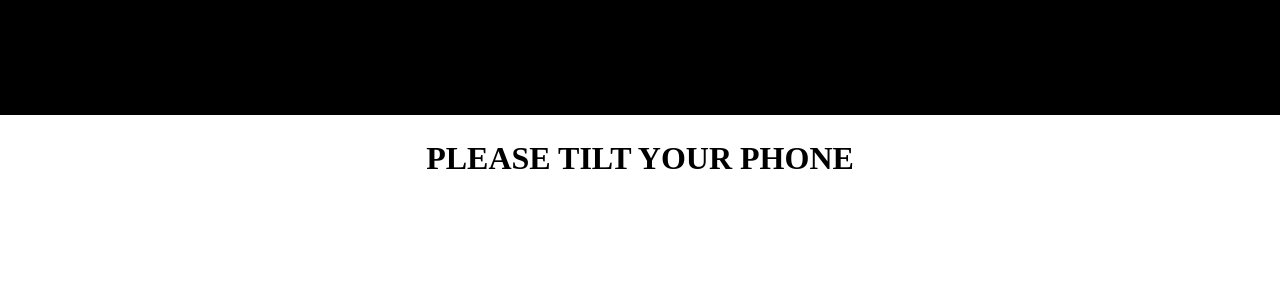
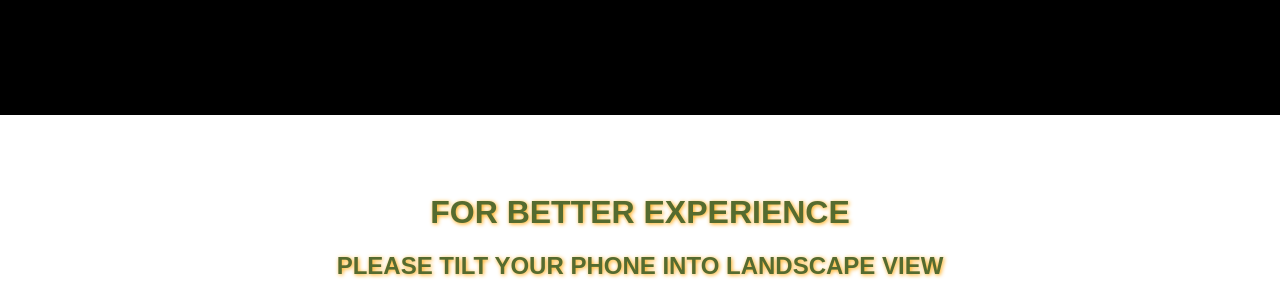
Before and after one commit to zolvo/3D-World, a plain HTML site: page index.html in a window 1280 px wide. Shown: the part 525-825 px from the top of the page. Before the commit the page ends 800 px from the top, so only its background shows below. Drawn offline with nearby package versions, Linux system fonts and the light colour scheme.

Commit message:
add custom css

```diff
--- a/index.html
+++ b/index.html
@@ -7,9 +7,12 @@
   </head>
   <body>
     <canvas id="c"></canvas>
-    <div>
-      <center><h1>PLEASE TILT YOUR PHONE</h1></center>
-    </div>
+    <center>
+      <div class="tilt-text">
+        <h1>FOR BETTER EXPERIENCE</h1>
+        <h2>PLEASE TILT YOUR PHONE INTO LANDSCAPE VIEW</h2>
+      </div>
+    </center>
     <script src="https://cdnjs.cloudflare.com/ajax/libs/three.js/r128/three.min.js"></script>
     <script src="https://threejs.org/examples/js/controls/OrbitControls.js"></script>
     <script src="app.js"></script>
--- a/styles.css
+++ b/styles.css
@@ -9,6 +9,13 @@ body {
   display: inline-block;
 }
 
+.tilt-text {
+  font-family: Arial, Helvetica, sans-serif;
+  margin-top: 75px;
+  color: darkolivegreen;
+  text-shadow: 1px 1px 4px orange;
+}
+
 @media screen and (min-width: 500px) and (orientation: portrait) {
   #c {
     height: 100%;
```
